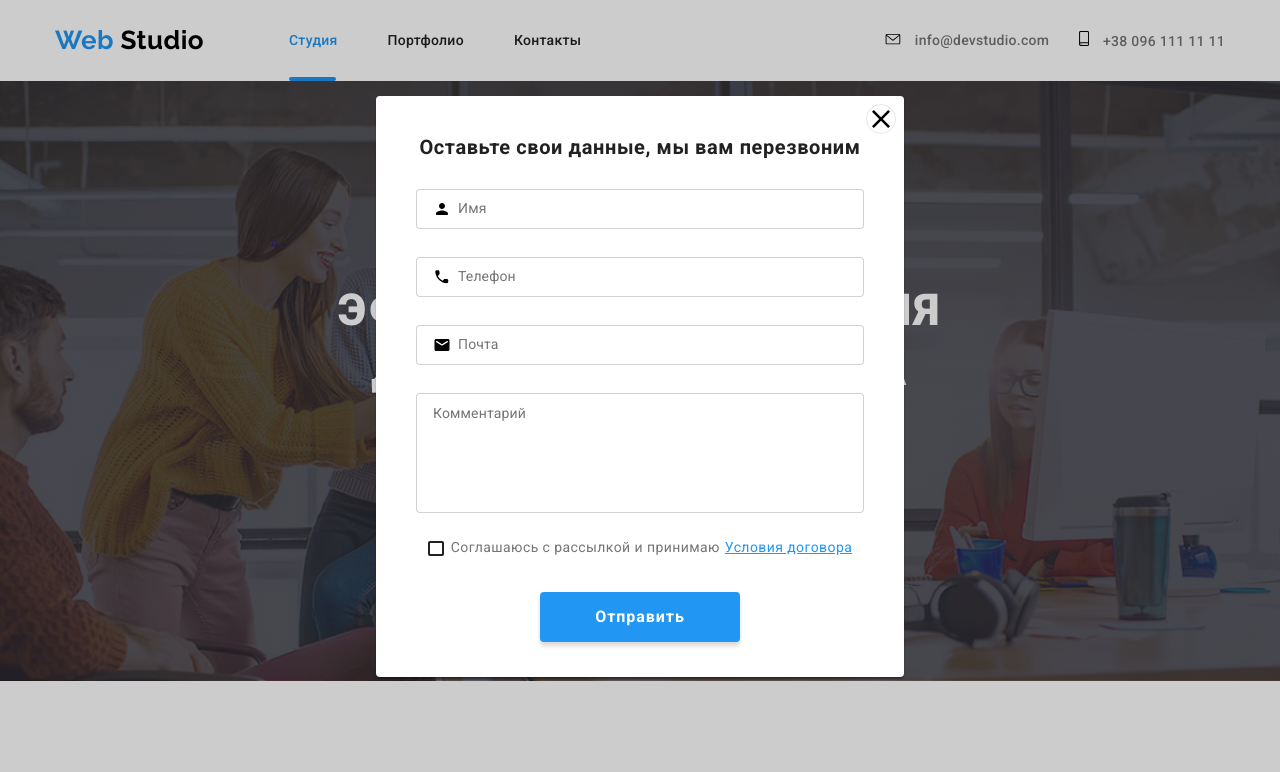
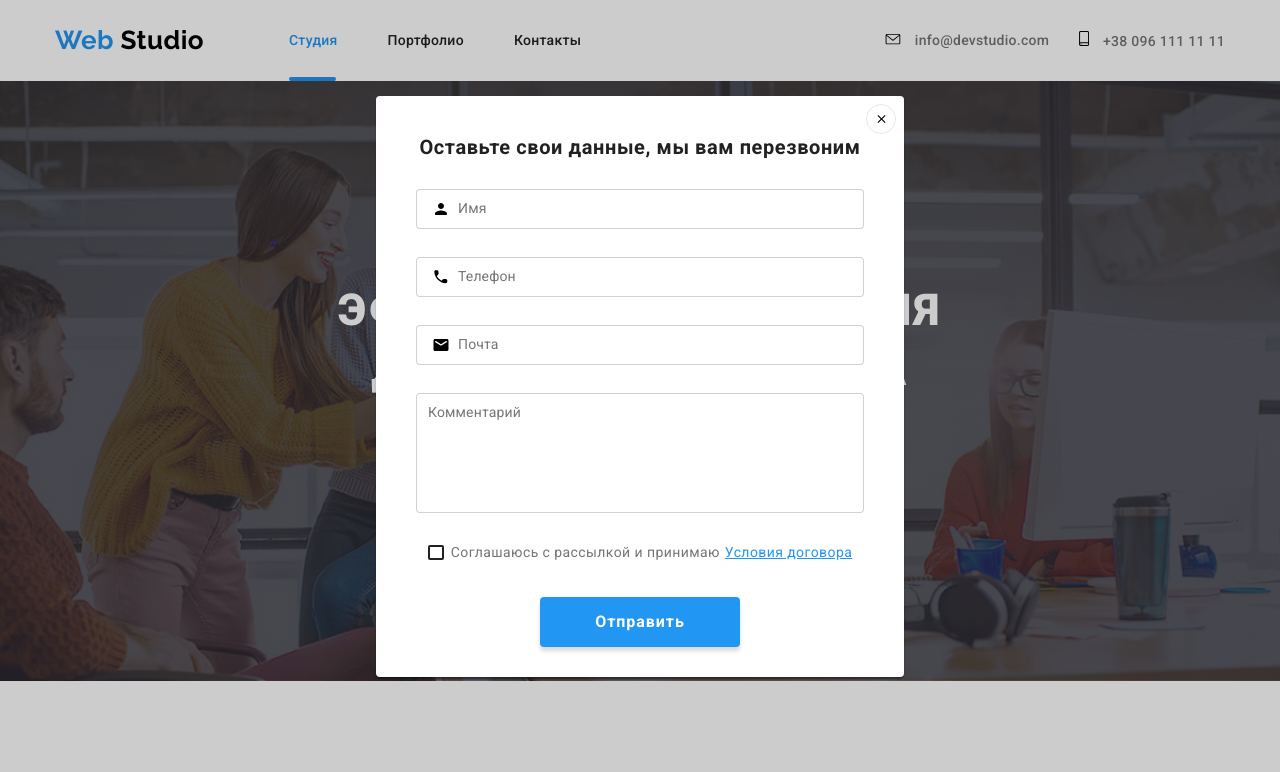
Before and after one commit to Anastasiia-Yarmilko/goit-markup-hw-06, a plain HTML site: page index.html in a window 1280 px wide. Both pictures are taken after a click on the button "Заказать услугу". Shown: the top 772 px of the page. Drawn offline with Linux system fonts and the light colour scheme; files whose address does not match are found by name.

Commit message:
Уменьшила крестик на кнопке закрытия модалки, сделала "комментарий" поднимающимся

```diff
--- a/css/styles.css
+++ b/css/styles.css
@@ -762,7 +762,6 @@ img {
   background-color: rgba(0, 0, 0, 0.2);
   transition: opacity 250ms cubic-bezier(0.4, 0, 0.2, 1),
     visibility 250ms cubic-bezier(0.4, 0, 0.2, 1);
-  z-index: 100;
 }
 
 .hero-btn-form {
@@ -844,7 +843,7 @@ img {
 .hero-form-label-svg {
   position: absolute;
   top: 11px;
-  left: 17px;
+  left: 16px;
   transition: fill 250ms cubic-bezier(0.4, 0, 0.2, 1);
 }
 
@@ -867,14 +866,36 @@ img {
   padding-left: 42px;
   padding-top: 11px;
   padding-bottom: 11px;
-  padding-right: 42px;
+  padding-right: 11px;
   transition: border-color 250ms cubic-bezier(0.4, 0, 0.2, 1);
   outline: none;
 }
 
+.form-textarea {
+  height: 120px;
+  padding-left: 12px;
+  resize: none;
+  margin-bottom: 20px;
+}
+
+.form-textarea-label {
+  position: absolute;
+  left: 12px;
+  top: 12px;
+  font-family: var(--main-font);
+  font-style: normal;
+  font-weight: normal;
+  font-size: 14px;
+  line-height: 1.14;
+  letter-spacing: 0.01em;
+  transition: transform 250ms cubic-bezier(0.4, 0, 0.2, 1);
+  color: var(--text-light-background-color);
+}
+
 .hero-form-input:focus + .hero-form-label,
-.hero-form-input:not(:placeholder-shown) + .hero-form-label {
-  transform: translate(-30px, -30px);
+.hero-form-input:not(:placeholder-shown) + .hero-form-label,
+.hero-form-input:focus + .form-textarea-label,
+.hero-form-input:not(:placeholder-shown) + .form-textarea-label {
   color: var(--accent-color);
   font-family: var(--main-font);
   font-style: normal;
@@ -883,38 +904,25 @@ img {
   line-height: 1.16;
 }
 
+.hero-form-input:focus + .hero-form-label,
+.hero-form-input:not(:placeholder-shown) + .hero-form-label {
+  transform: translate(-30px, -30px);
+}
+
+.hero-form-input:focus + .form-textarea-label,
+.hero-form-input:not(:placeholder-shown) + .form-textarea-label {
+  transform: translateY(-30px);
+}
+
 .hero-form-input:hover {
   cursor: pointer;
 }
 
 .hero-form-input:focus,
-.hero-form-textarea:focus,
 .hero-form-input:not(:placeholder-shown) {
   border-color: var(--accent-color);
 }
 
-.hero-form-textarea::placeholder {
-  font-size: 14px;
-  line-height: 1.14;
-  letter-spacing: 0.01em;
-  color: var(--text-light-background-color);
-}
-
-.hero-form-textarea {
-  width: 100%;
-  height: 120px;
-  resize: none;
-  border: 1px solid rgba(33, 33, 33, 0.2);
-  box-sizing: border-box;
-  border-radius: 4px;
-  padding-left: 16px;
-  padding-top: 12px;
-  padding-bottom: 12px;
-  padding-right: 16px;
-  margin-bottom: 20px;
-  transition: border-color 250ms cubic-bezier(0.4, 0, 0.2, 1);
-  outline: none;
-}
 .checkbox-div {
   display: flex;
   justify-content: center;
--- a/index.html
+++ b/index.html
@@ -602,7 +602,6 @@
             class="hero-form-input"
             name="user-name"
             id="user-name"
-            required
             placeholder=" "
             required
             minlength="2"
@@ -618,7 +617,6 @@
             class="hero-form-input"
             name="user-tel"
             id="user-tel"
-            required
             placeholder=" "
             pattern="[0-9]{10}"
             required
@@ -635,7 +633,6 @@
             class="hero-form-input"
             name="user-mail"
             id="user-mail"
-            required
             placeholder=" "
             required
           />
@@ -645,11 +642,17 @@
             <use href="./images/sprite.svg#icon-email-form"></use>
           </svg>
         </div>
-        <textarea
-          class="hero-form-textarea"
-          name="user-comment"
-          placeholder="Комментарий"
-        ></textarea>
+        <div class="hero-form-field">
+          <textarea
+            class="hero-form-input form-textarea"
+            name="user-comment"
+            id="user-comment-area"
+            placeholder=" "
+          ></textarea>
+          <label for="user-comment-area" class="form-textarea-label"
+            >Комментарий</label
+          >
+        </div>
         <div class="checkbox-div">
           <input
             type="checkbox"
@@ -666,7 +669,7 @@
         </div>
         <button class="hero-button-form" type="submit">Отправить</button>
         <button data-modal-close type="button" class="close-form-button">
-          <svg class="close-form-svg" width="18" height="18">
+          <svg class="close-form-svg" width="11" height="8">
             <use href="./images/sprite.svg#icon-close-button"></use>
           </svg>
         </button>
@@ -676,10 +679,3 @@
     <script src="./js/modal.js"></script>
   </body>
 </html>
-
-<!-- пример полученных данных из формы -->
-<!-- user-name=anastasiia
-user-tel=0636666666
-user-mail=mail%40mail.com
-user-comment=test+comment%0D%0Awant+to+leave%0D%0Ahere
-checkbox-agree=agree#  -->
```
